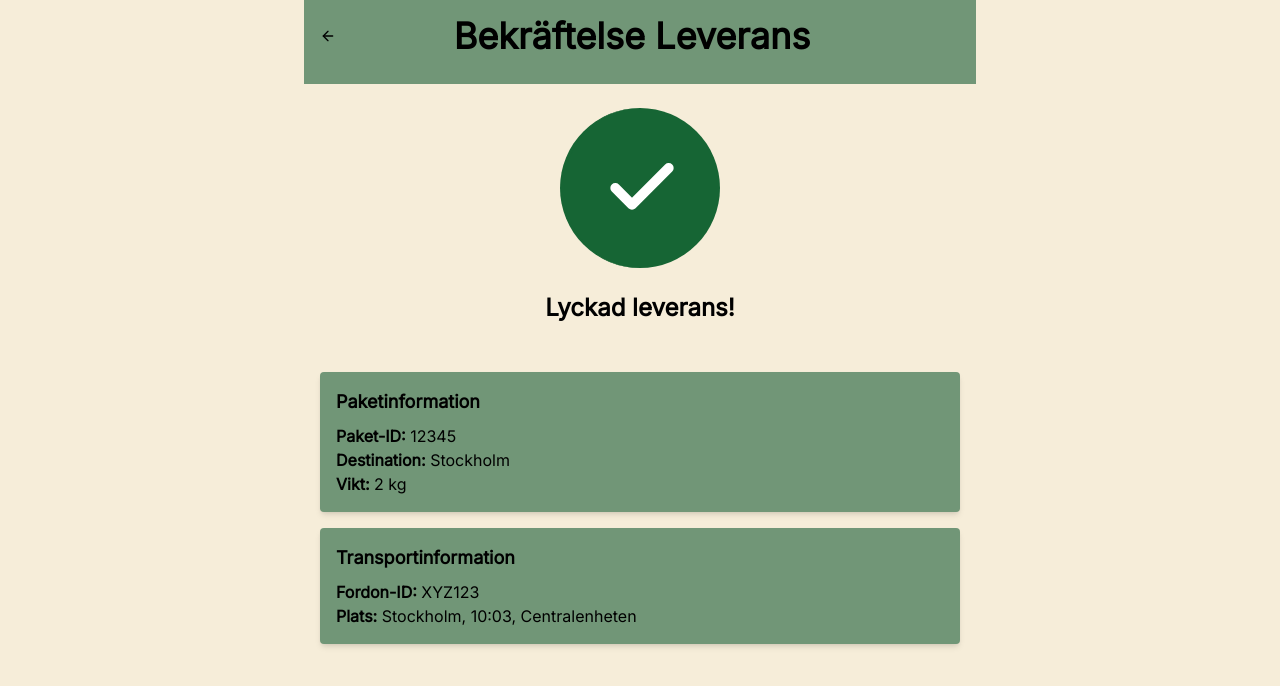
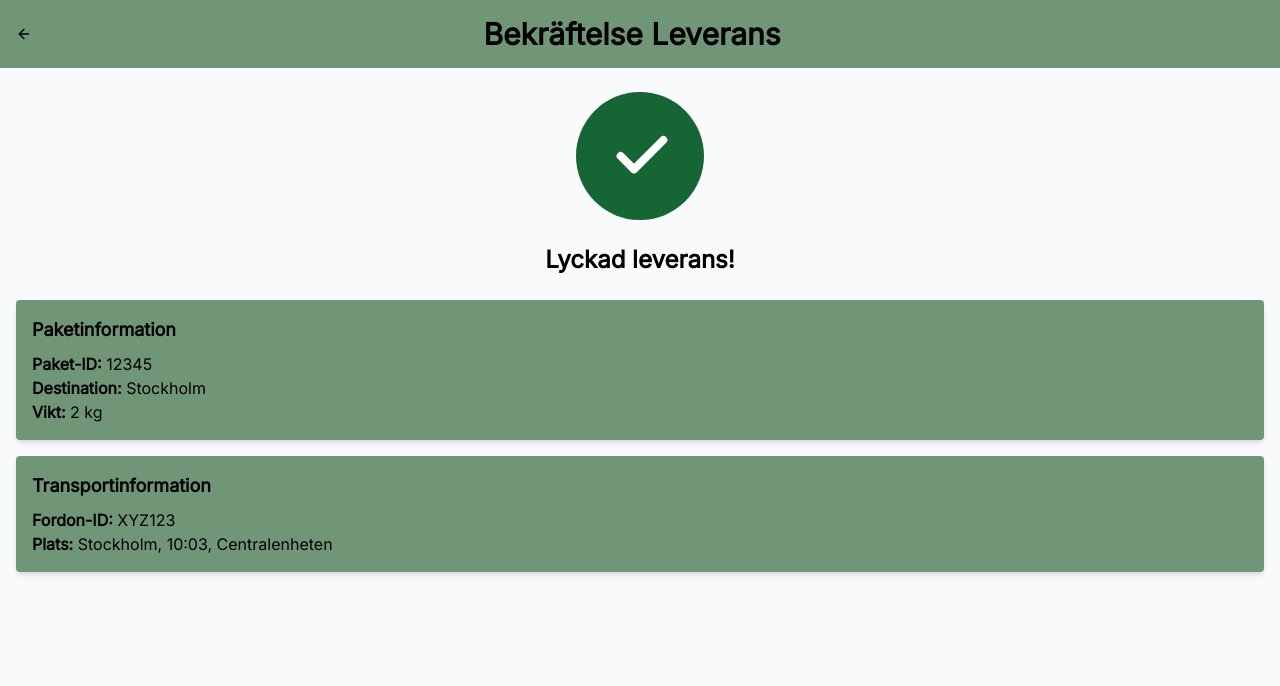
Before and after one commit to ChasAcademy-Team-9/frontend, a React (Vite) app: page /confirmation-delivery in a window 1280 px wide. Shown: the top 686 px of the page. Built offline with nearby package versions, Linux system fonts and the light colour scheme.

Commit message:
Refactor ConfirmationDelivery layout for improved styling and consistency

```diff
--- a/src/pages/ConfirmationDelivery.tsx
+++ b/src/pages/ConfirmationDelivery.tsx
@@ -9,26 +9,28 @@ const ConfirmationDelivery: React.FC = () => {
   });
 
   return (
-    <div className='max-w-2xl mx-auto'>
-      <div className='p-4 text-center p-3 bg-secondary text-dark mb-6'>
-        <div className='flex items-center justify-between mb-3'>
+    <div className='min-h-screen bg-gray-50'>
+      <div className='bg-secondary text-dark p-4'>
+        <div className='flex items-center justify-between'>
           <BackArrow />
-          <h1 className='text-4xl font-bold flex-1 text-center'>
+          <h1 className='text-3xl font-bold flex-1 text-center'>
             Bekräftelse Leverans
           </h1>
           <div className='w-8'></div>
         </div>
       </div>
 
-      <div className='flex justify-center mb-6'>
-        <div className='w-40 h-40 bg-success rounded-full flex items-center justify-center'>
-          <LuCheck className='text-text-light' size={80} strokeWidth={3} />
+      <div className='flex justify-center py-6'>
+        <div className='w-32 h-32 bg-success rounded-full flex items-center justify-center'>
+          <LuCheck className='text-text-light' size={64} strokeWidth={3} />
         </div>
       </div>
 
-      <h2 className='text-2xl font-bold text-center text-dark mb-8'>Lyckad leverans!</h2>
+      <h2 className='text-2xl font-bold text-center text-dark mb-6 px-4'>
+        Lyckad leverans!
+      </h2>
 
-      <div className='p-4 mb-5 space-y-4'>
+      <div className='px-4 pb-6 space-y-4'>
         <Card
           variant='package'
           fordonId='XYZ123'
@@ -43,8 +45,6 @@ const ConfirmationDelivery: React.FC = () => {
           info={{ stad: 'Stockholm', tid: currentTime, adress: 'Centralenheten' }}
         />
       </div>
-
-
     </div>
   );
 };
```
